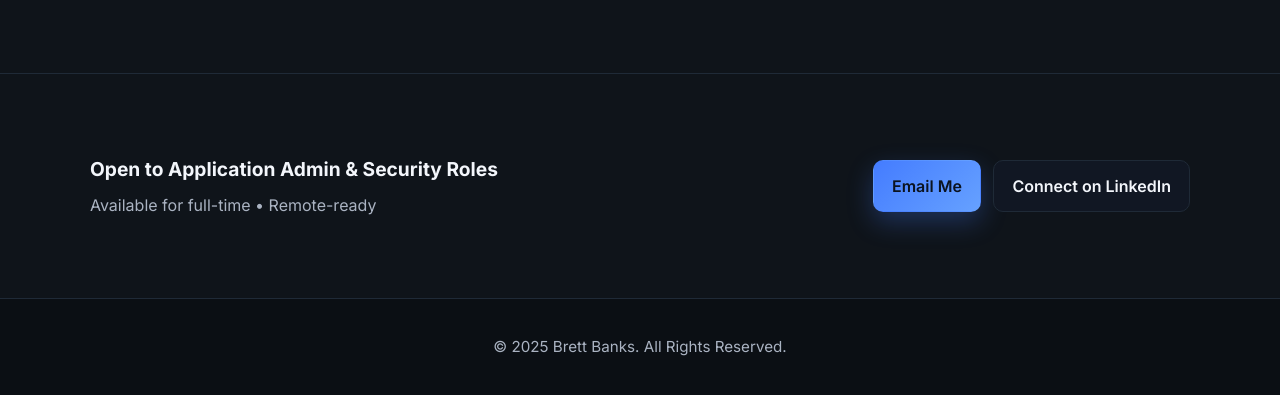
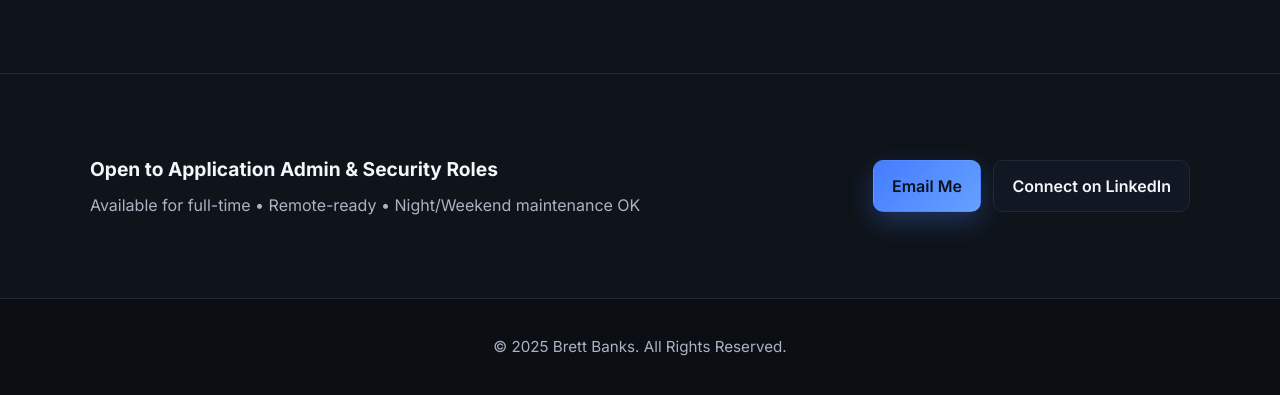
Before and after one commit to brettbanks/brettbanks.github.io, a plain HTML site: page index.html in a window 1280 px wide. Shown: the part 2668-3063 px from the top of the page. Drawn offline with nearby package versions, Linux system fonts and the light colour scheme; files whose address does not match are found by name.

Commit message:
Update index.html

```diff
--- a/index.html
+++ b/index.html
@@ -202,7 +202,7 @@
       <div class="container cta__inner">
         <div>
           <h3>Open to Application Admin & Security Roles</h3>
-          <p>Available for full-time • Remote-ready </p>
+          <p>Available for full-time • Remote-ready • Night/Weekend maintenance OK</p>
         </div>
         <div class="cta__actions">
           <a class="btn btn--primary" href="mailto:brettcbanks@proton.me">Email Me</a>
```
